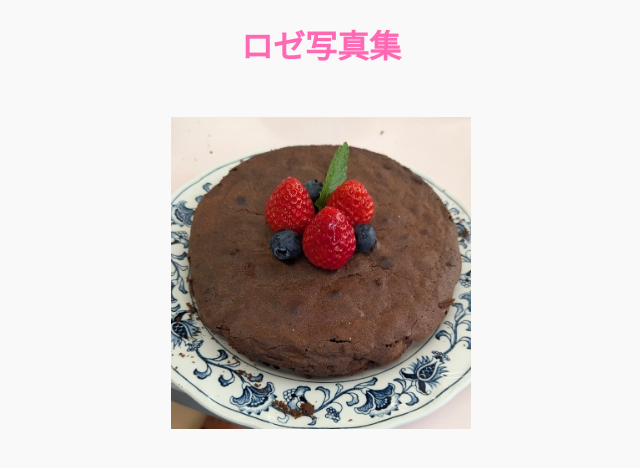
After one commit to KawanoSotaro/FC-Rose-HP, a Flask app: page /photo in a window 1280 px wide. The commit adds this page. Shown: the top 468 px of the page, without its empty margins (319-959 px from the left). Run offline with Flask 3, Linux system fonts and the light colour scheme.

Commit message:
写真集のテスト

```diff
--- a/app.py
+++ b/app.py
@@ -5,7 +5,7 @@ app.secret_key = 'your_secret_key'  # sessionを使うなら絶対必要！
 
 PASSWORD = '9981'  # ここに設定したいパスワードを記入
 
-@app.route('/')
+@app.route('/')  # ホーム画面のURLは 「/」
 def index():
     if not session.get('logged_in'):
         return redirect('/login')
@@ -62,6 +62,10 @@ def quiz():
     ]
     return render_template("quiz.html", questions=questions)
 
+@app.route('/photo')  # URLは /photo に設定
+def photo():
+    return render_template('photo.html')
+
 
 if __name__ == '__main__':
     app.run(debug=True, host='0.0.0.0', port=8000)
--- a/templates/index.html
+++ b/templates/index.html
@@ -364,3 +364,4 @@
 <p><a href="/profile">メンバー情報を見る（PDF）</a></p>
 <p><a href="/entry">イベント参加フォーム</a></p>
 <p><a href="/about">FC.Roseの紹介を見る</a></p>
+<p><a href="{{ url_for('photo') }}">ロゼ写真集</a></p>
--- /dev/null
+++ b/templates/photo.html
@@ -0,0 +1,19 @@
+<!DOCTYPE html>
+<html lang="ja">
+<head>
+    <meta charset="UTF-8">
+    <title>ロゼ写真集</title>
+    <link rel="stylesheet" href="{{ url_for('static', filename='css/style.css') }}">
+</head>
+<body>
+    <h1 style="text-align:center; color: hotpink;">ロゼ写真集</h1>
+
+    <div style="text-align:center; margin-top: 50px;">
+        <a href="https://photos.app.goo.gl/cdCwiymScWWgDY5U9" target="_blank">
+            <img src="{{ url_for('static', filename='images/syasinsyu/1okasitukuri.JPG') }}"
+                 alt="ロゼ写真集"
+                 style="width:300px; height:auto; cursor:pointer;">
+        </a>
+    </div>
+</body>
+</html>
```
Also changed, not shown: static/images/syasinsyu/1okasitukuri.JPG (added), 4 other files.
